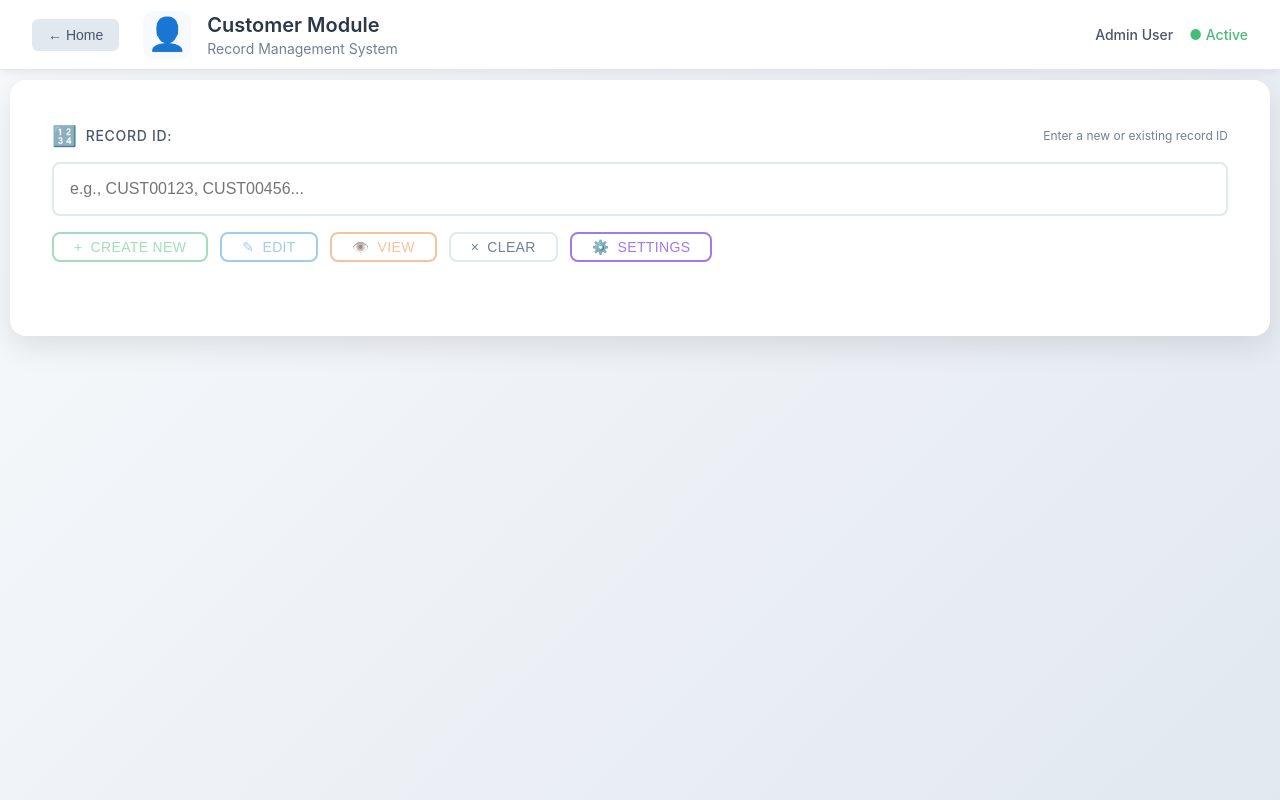
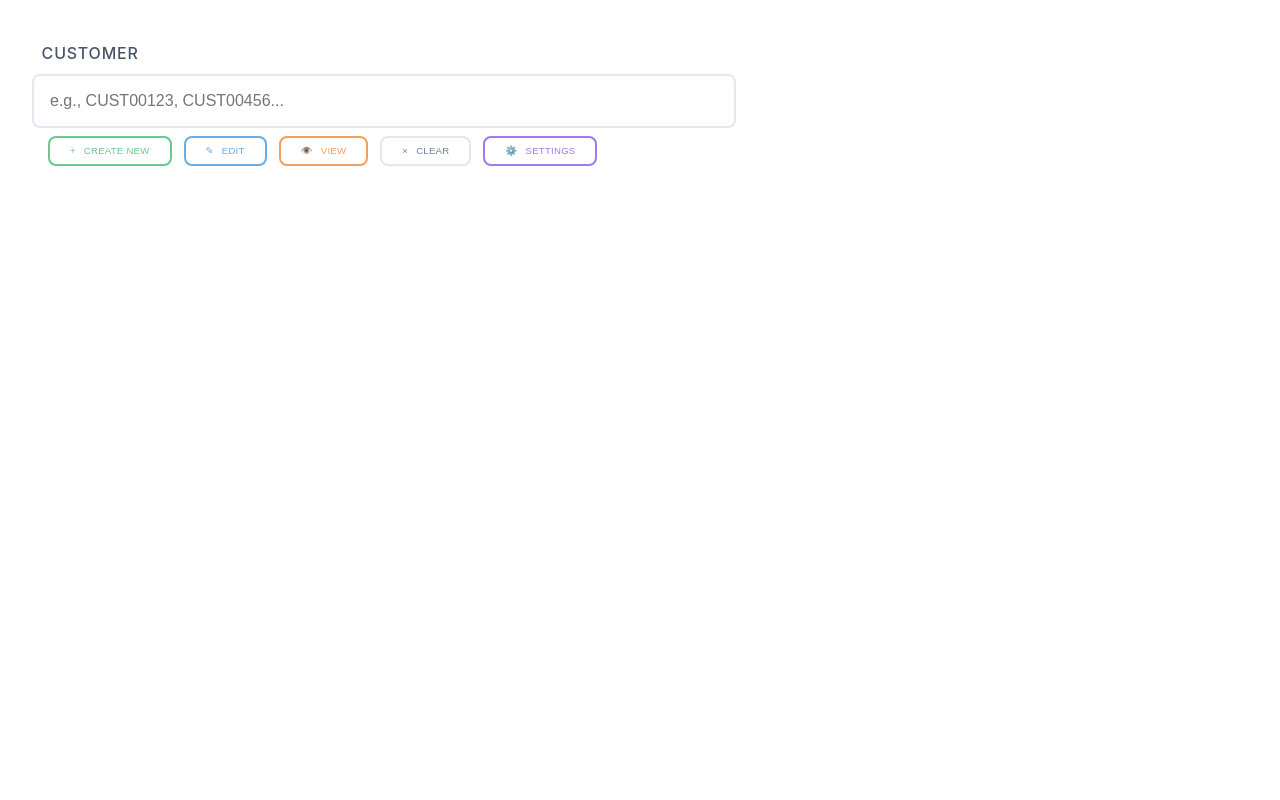
Before and after one commit to PrinceAbir/1t_project1, a React (Create React App) app: page /mainapp in a window 1280 px wide. Built offline with nearby package versions, Linux system fonts and the light colour scheme.

Commit message:
MainApp.js updated

```diff
--- a/src/MainApp.css
+++ b/src/MainApp.css
@@ -98,11 +98,9 @@
 /* Record Input Section */
 .record-input-section {
   background: white;
-  border-radius: 16px;
   box-shadow: 0 10px 30px rgba(0, 0, 0, 0.1);
   overflow: hidden;
-  margin: 10px;
-  padding: 10px;
+
 }
 
 .input-header {
@@ -127,24 +125,28 @@
 
 .input-container {
   padding: 2rem;
+  height: 100vh;
 }
 
 .input-group {
   margin-bottom: 2rem;
+  display: flex;
+  align-items: center;
+  flex-wrap: wrap;
 }
 
 .input-label-row {
   display: flex;
   justify-content: space-between;
   align-items: center;
-  margin-bottom: 0.75rem;
+  padding: 0.6rem;
 }
 
 .input-label-row label {
   display: flex;
   align-items: center;
   gap: 0.5rem;
-  font-size: 0.875rem;
+  font-size: 1rem;
   font-weight: 500;
   color: #4a5568;
   text-transform: uppercase;
@@ -162,17 +164,21 @@
 
 .input-field {
   position: relative;
+  display: flex;
+  flex-wrap: wrap;
+  justify-content: start;
+  align-items: center;
+
 }
 
 .record-input {
-  width: 100%;
+  width:44rem;
   padding: 1rem;
   font-size: 1rem;
   border: 2px solid #e2e8f0;
   border-radius: 8px;
   background: white;
   transition: all 0.2s ease;
-  margin-bottom: 1rem;
 }
 
 .record-input:focus {
@@ -184,7 +190,11 @@
 .input-actions {
   display: flex;
   gap: 0.75rem;
-  flex-wrap: wrap;
+  margin: 0.5rem;
+  flex-direction:row;
+  align-items: center;
+  margin-left: 1rem;
+
 }
 
 .action-btn {
@@ -194,8 +204,9 @@
   padding: 0.75rem 1.25rem;
   border: 2px solid;
   border-radius: 8px;
+  align-items: center;
   background: white;
-  font-size: 0.875rem;
+  font-size: 0.6rem;
   font-weight: 500;
   cursor: pointer;
   transition: all 0.2s ease;
@@ -204,7 +215,7 @@
 }
 
 .action-btn:disabled {
-  opacity: 0.5;
+  opacity: 0.8;
   cursor: not-allowed;
   transform: none !important;
 }
--- a/src/MainApp.js
+++ b/src/MainApp.js
@@ -161,27 +161,6 @@ const MainApp = () => {
 
   return (
     <div className="main-app">
-      {/* Header */}
-      <header className="ma-header">
-        <div className="ma-header-left">
-          <button className="back-home-btn" onClick={handleBackToHome}>
-            ← Home
-          </button>
-          <div className="app-info">
-            <span className="app-icon">{getModuleIcon()}</span>
-            <div>
-              <h1>{getModuleName()} Module</h1>
-              <p className="app-subtitle">Record Management System</p>
-            </div>
-          </div>
-        </div>
-        <div className="ma-header-right">
-          <div className="session-info">
-            <span className="current-user">Admin User</span>
-            <span className="session-status">● Active</span>
-          </div>
-        </div>
-      </header>
 
       {/* Main Content */}
       <main className="ma-main">
@@ -194,10 +173,8 @@ const MainApp = () => {
                 <div className="input-group">
                   <div className="input-label-row">
                     <label htmlFor="recordInput">
-                      <span className="label-icon">🔢</span>
-                      Record ID:
+                      CUSTOMER
                     </label>
-                    <span className="input-hint">Enter a new or existing record ID</span>
                   </div>
                   <div className="input-field">
                     <input
--- a/src/components/T24TransactExplorer.js
+++ b/src/components/T24TransactExplorer.js
@@ -24,6 +24,10 @@ const T24TransactExplorer = ({ module }) => {
     setToastMessage(msg);
     setToastButton(btnText ? { text: btnText, action: btnAction } : null);
     setShowToast(true);
+  };
+
+  const handleBackToHome = () => {
+    window.location.href = '/';
   };
 
 
@@ -116,6 +120,8 @@ const T24TransactExplorer = ({ module }) => {
       return true;
     }
 
+
+
     const toastErrors = Object.entries(errors).flatMap(([key, val]) => {
       // val may be string '' or non-empty, or an array for multi fields
       if (Array.isArray(val)) {
@@ -154,7 +160,7 @@ const T24TransactExplorer = ({ module }) => {
   const handleAuthorize = () => handleValidate() && triggerToast("Authorized");
   const handleCopy = () => triggerToast("Copied");
   const handleHold = () => triggerToast("Held");
-  const handleBack = () => triggerToast("Back");
+  const handleBack = () => handleBackToHome();
 
   if (isLoading || !metadata) return <div className="loading">Loading...</div>;
 
```
